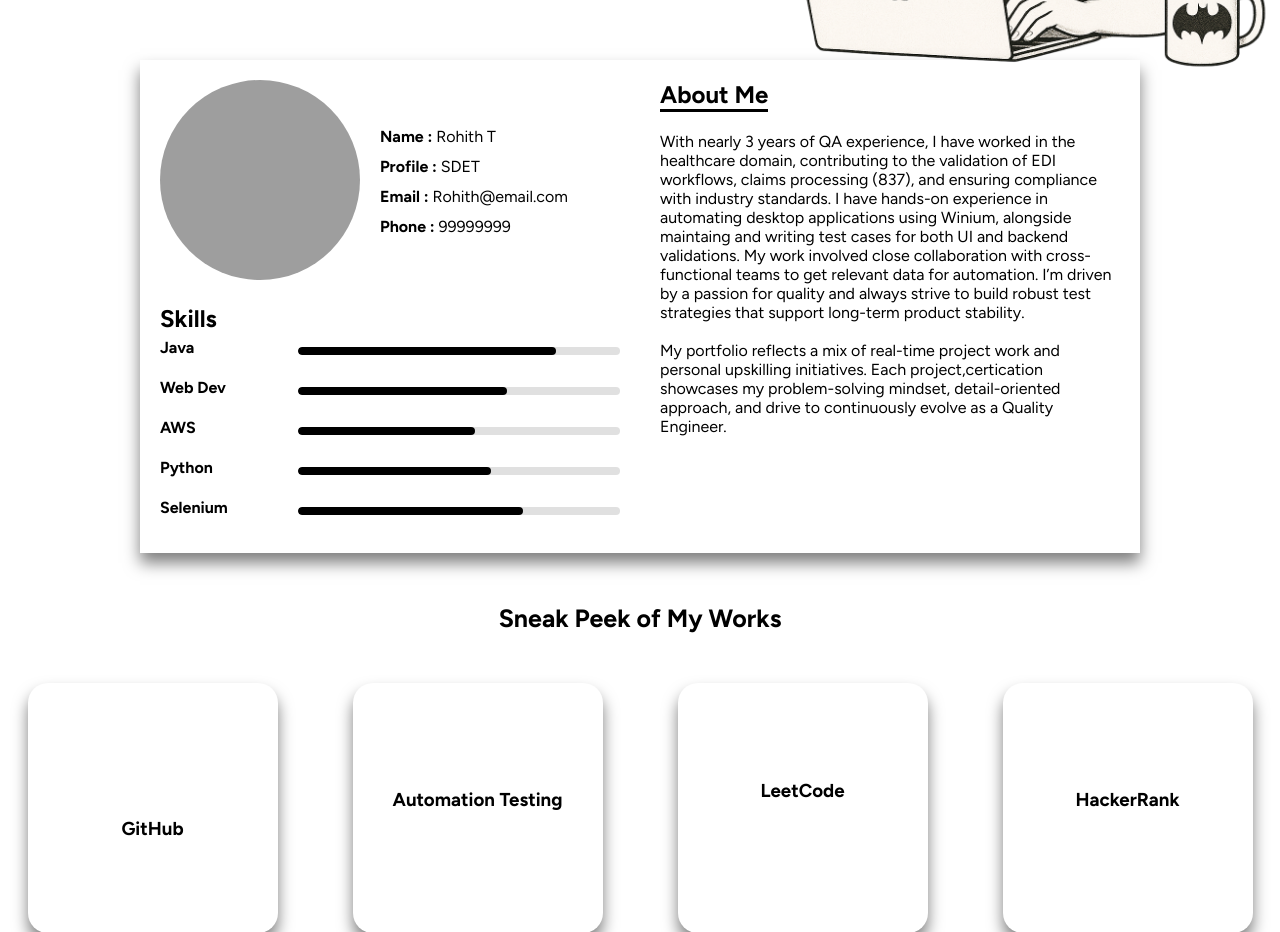
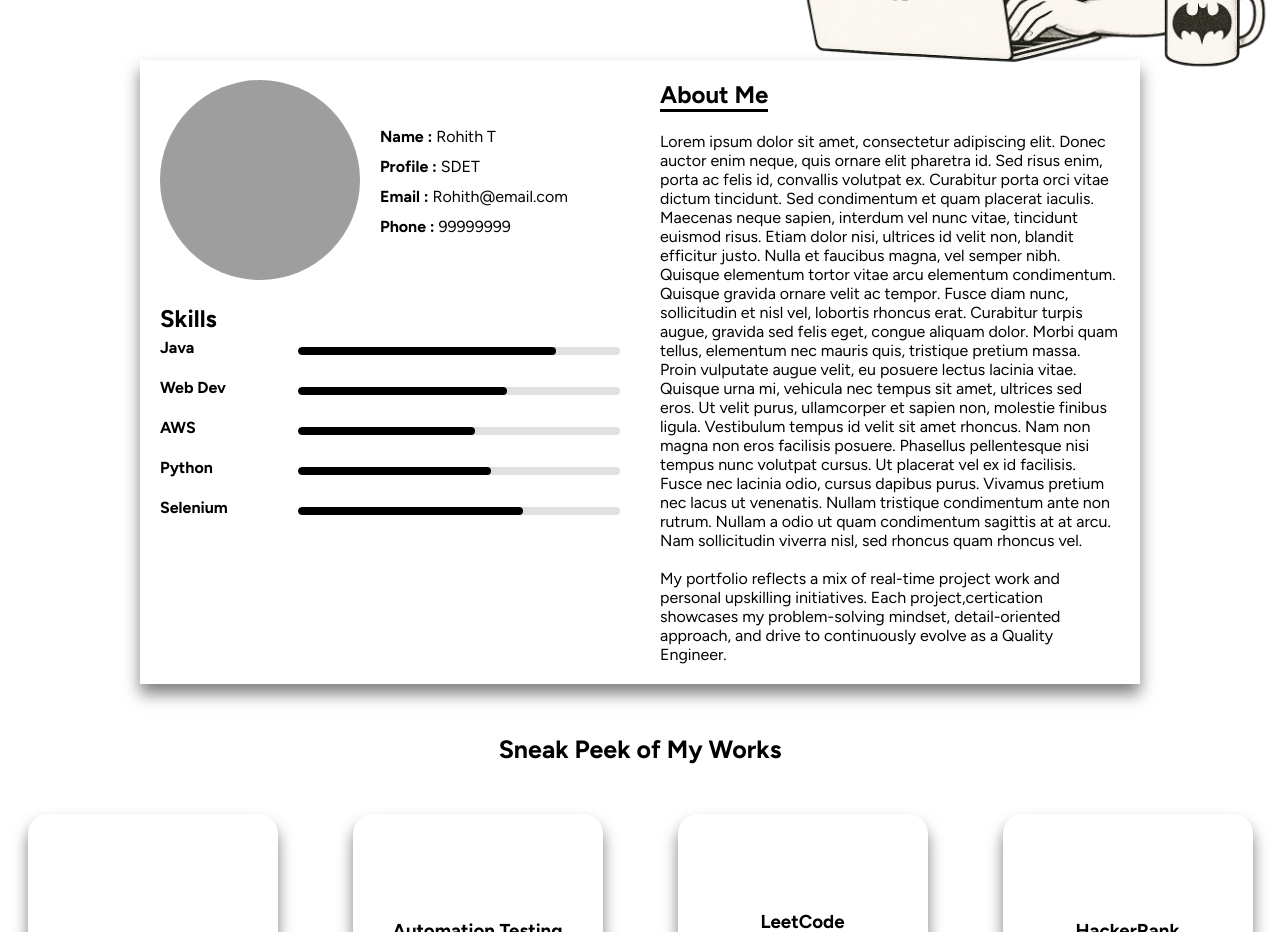
Before and after one commit to Rohith218/Portfolio, a plain HTML site: page index.html in a window 1280 px wide. Shown: the part 1060-1992 px from the top of the page. Drawn offline with Linux system fonts and the light colour scheme; grey boxes are pictures that could not be loaded; a web font is replaced by a local one.

Commit message:
text  changes

```diff
--- a/index.html
+++ b/index.html
@@ -181,14 +181,9 @@
                     <h2>About Me</h2>
                 </div>
                 <div class="a2details">
-                    <p>With nearly 3 years of QA experience, I have worked in the healthcare domain,
-                        contributing to the validation of EDI workflows, claims processing (837), and ensuring
-                        compliance with industry standards. I have hands-on experience in automating desktop
-                        applications using Winium, alongside maintaing and writing test cases for both UI and backend
-                        validations. My work involved close collaboration with cross-functional teams to get relevant
-                        data for
-                        automation. I’m driven by a passion for quality and always strive to build robust
-                        test strategies that support long-term product stability.</p>
+                    <p>Lorem ipsum dolor sit amet, consectetur adipiscing elit. Donec auctor enim neque, quis ornare elit pharetra id. Sed risus enim, porta ac felis id, convallis volutpat ex. Curabitur porta orci vitae dictum tincidunt. Sed condimentum et quam placerat iaculis. Maecenas neque sapien, interdum vel nunc vitae, tincidunt euismod risus. Etiam dolor nisi, ultrices id velit non, blandit efficitur justo. Nulla et faucibus magna, vel semper nibh. Quisque elementum tortor vitae arcu elementum condimentum. Quisque gravida ornare velit ac tempor. Fusce diam nunc, sollicitudin et nisl vel, lobortis rhoncus erat. Curabitur turpis augue, gravida sed felis eget, congue aliquam dolor.
+
+Morbi quam tellus, elementum nec mauris quis, tristique pretium massa. Proin vulputate augue velit, eu posuere lectus lacinia vitae. Quisque urna mi, vehicula nec tempus sit amet, ultrices sed eros. Ut velit purus, ullamcorper et sapien non, molestie finibus ligula. Vestibulum tempus id velit sit amet rhoncus. Nam non magna non eros facilisis posuere. Phasellus pellentesque nisi tempus nunc volutpat cursus. Ut placerat vel ex id facilisis. Fusce nec lacinia odio, cursus dapibus purus. Vivamus pretium nec lacus ut venenatis. Nullam tristique condimentum ante non rutrum. Nullam a odio ut quam condimentum sagittis at at arcu. Nam sollicitudin viverra nisl, sed rhoncus quam rhoncus vel.</p>
                     <br>
                     <p>
                         My portfolio reflects a mix of real-time project work and personal upskilling initiatives. Each
```
